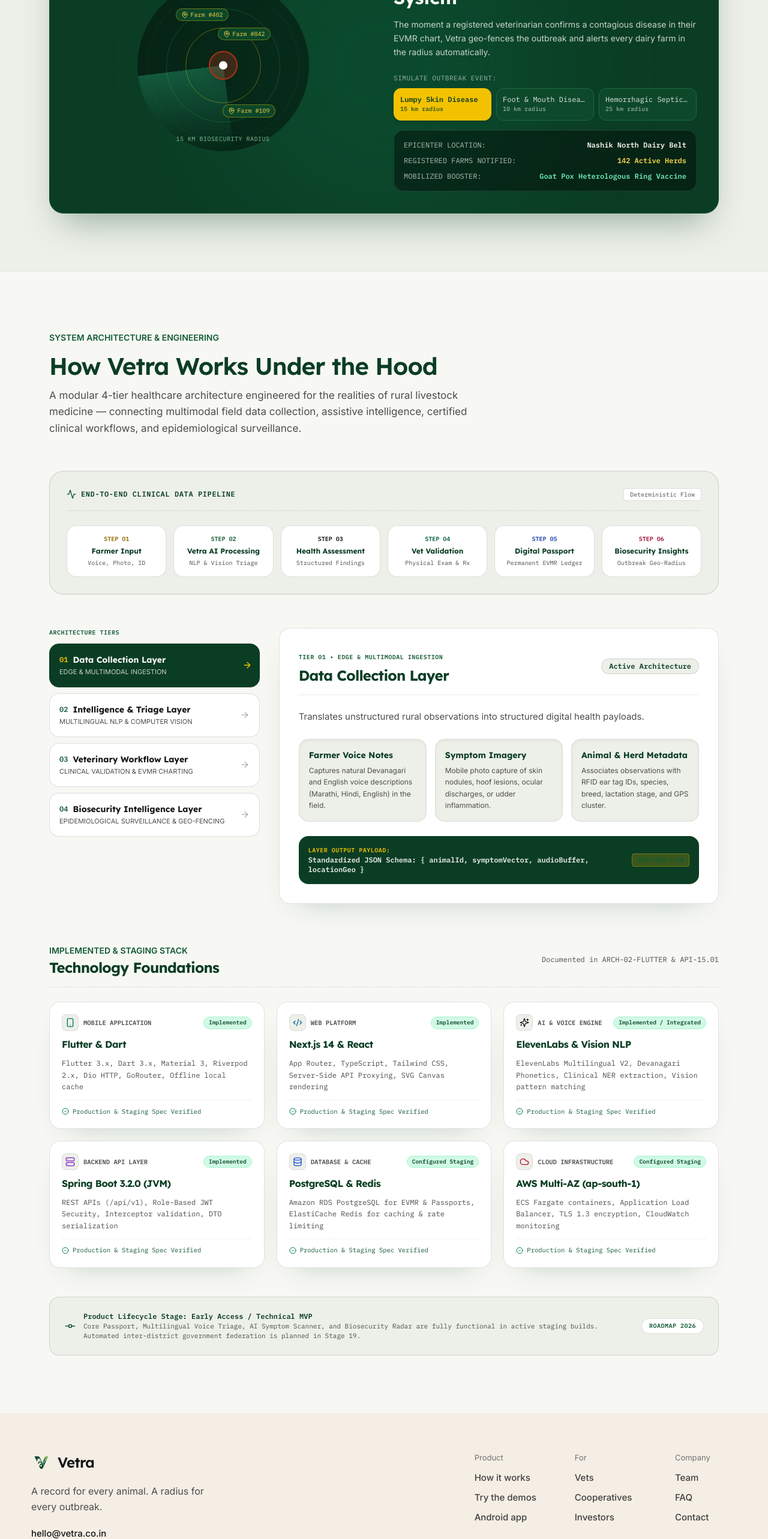
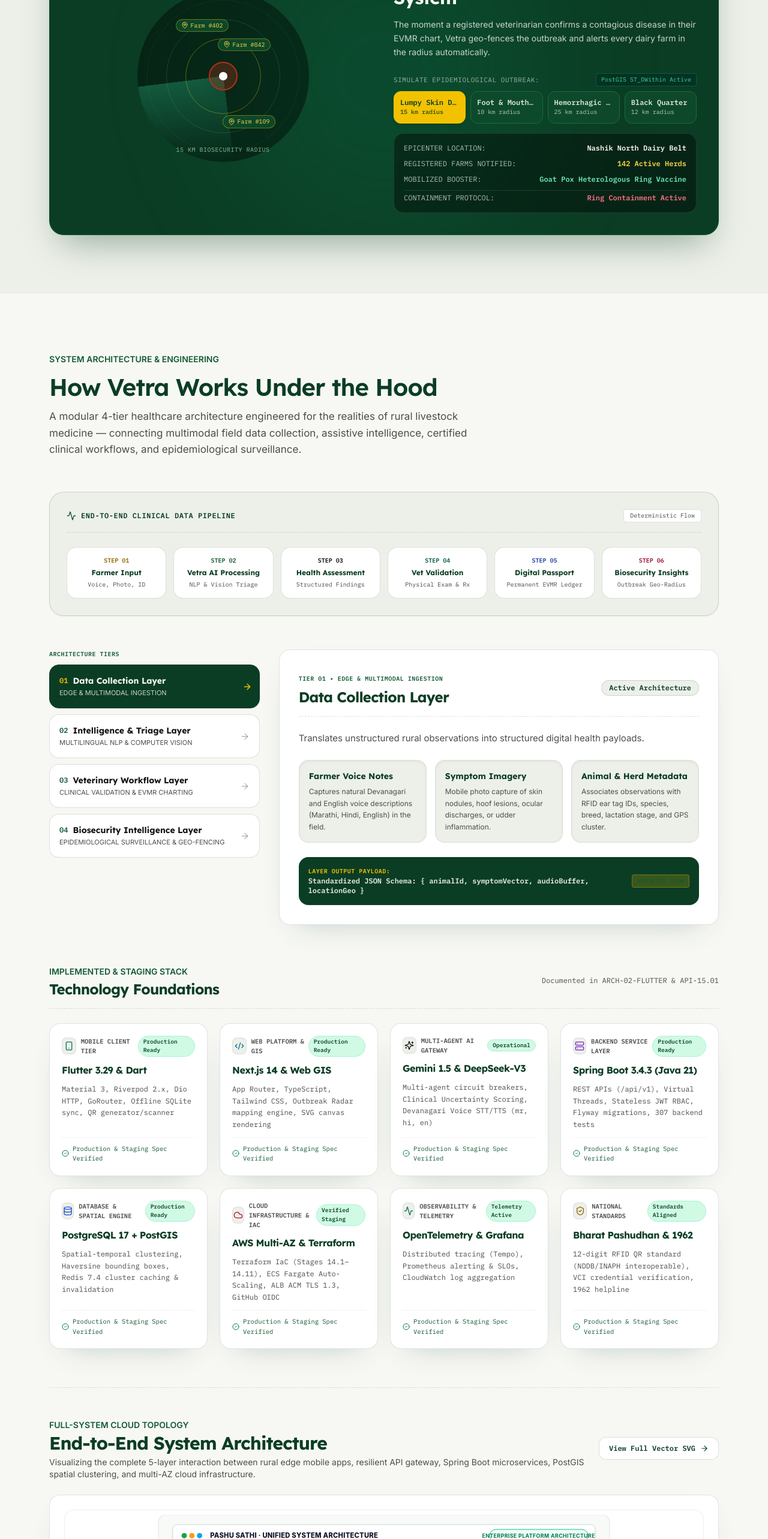
Before and after one commit to omrajput14/Vetra-website, a Next.js app: page /demo in a window 1280 px wide. Shown: the part 4420-6986 px from the top of the page at 60% size. Built offline with nearby package versions, Linux system fonts and the light colour scheme.

Commit message:
feat(cloud): integrate 5-tier system architecture vector diagram and Kolhapur Black Quarter outbreak simulation

```diff
--- a/src/components/interactive/BiosecurityRadar3D.tsx
+++ b/src/components/interactive/BiosecurityRadar3D.tsx
@@ -63,6 +63,18 @@
     status: "Advisory Broadcast Dispatched",
     spokenAdvisory:
       "Precautionary Livestock Health Advisory: Hemorrhagic Septicemia alert in Ahmednagar Sector. 210 registered holdings advised to verify adjuvant vaccination status immediately.",
+  },
+  {
+    id: "bq",
+    name: "Black Quarter (BQ)",
+    location: "Kolhapur Dairy Basin",
+    distanceKm: 12,
+    farmsAlerted: 168,
+    severity: "CRITICAL",
+    vaccineBooster: "Polyvalent Clostridial Ring Vaccine",
+    status: "Containment Ring Enforced",
+    spokenAdvisory:
+      "Vetra Biosecurity Emergency Broadcast: Black Quarter confirmed in Kolhapur Dairy Basin. 12 kilometer immediate containment ring enforced across 168 cattle holdings. Polyvalent clostridial ring vaccination dispatched.",
   },
 ];
 
@@ -178,10 +190,15 @@
 
           {/* Scenario Picker */}
           <div className="space-y-2 pt-2">
-            <span className="font-mono text-[11px] uppercase tracking-wider text-bg/60 block">
-              Simulate Outbreak Event:
-            </span>
-            <div className="grid grid-cols-3 gap-2">
+            <div className="flex items-center justify-between">
+              <span className="font-mono text-[11px] uppercase tracking-wider text-bg/60 block">
+                Simulate Epidemiological Outbreak:
+              </span>
+              <span className="font-mono text-[10px] text-emerald-400 bg-emerald-950/60 px-2 py-0.5 rounded border border-emerald-500/30">
+                PostGIS ST_DWithin Active
+              </span>
+            </div>
+            <div className="grid grid-cols-2 sm:grid-cols-4 gap-2">
               {SCENARIOS.map((scen) => (
                 <button
                   key={scen.id}
@@ -192,7 +209,7 @@
                       : "bg-pasture-800/80 text-bg/90 border-pasture-600 hover:bg-pasture-700"
                   }`}
                 >
-                  <div className="truncate">{scen.name.split("(")[0]}</div>
+                  <div className="truncate font-bold">{scen.name.split("(")[0]}</div>
                   <div className="text-[10px] opacity-80">{scen.distanceKm} km radius</div>
                 </button>
               ))}
@@ -213,6 +230,10 @@
               <span>MOBILIZED BOOSTER:</span>
               <span className="text-emerald-300 font-bold">{scenario.vaccineBooster}</span>
             </div>
+            <div className="flex justify-between items-center text-bg/70 pt-1 border-t border-white/10">
+              <span>CONTAINMENT PROTOCOL:</span>
+              <span className="text-rose-400 font-bold">{scenario.status}</span>
+            </div>
           </div>
         </div>
       </div>
--- a/src/components/sections/UnderTheHoodSection.tsx
+++ b/src/components/sections/UnderTheHoodSection.tsx
@@ -1,6 +1,7 @@
 "use client";
 
 import React, { useState } from "react";
+import Image from "next/image";
 import {
   Layers,
   Cpu,
@@ -117,46 +118,60 @@
 
   const techStack = [
     {
-      category: "Mobile Application",
+      category: "Mobile Client Tier",
       icon: <Smartphone className="w-4 h-4 text-emerald-700" />,
-      title: "Flutter & Dart",
-      specs: "Flutter 3.x, Dart 3.x, Material 3, Riverpod 2.x, Dio HTTP, GoRouter, Offline local cache",
-      status: "Implemented",
+      title: "Flutter 3.29 & Dart",
+      specs: "Material 3, Riverpod 2.x, Dio HTTP, GoRouter, Offline SQLite sync, QR generator/scanner",
+      status: "Production Ready",
     },
     {
-      category: "Web Platform",
+      category: "Web Platform & GIS",
       icon: <Code2 className="w-4 h-4 text-sky-700" />,
-      title: "Next.js 14 & React",
-      specs: "App Router, TypeScript, Tailwind CSS, Server-Side API Proxying, SVG Canvas rendering",
-      status: "Implemented",
+      title: "Next.js 14 & Web GIS",
+      specs: "App Router, TypeScript, Tailwind CSS, Outbreak Radar mapping engine, SVG canvas rendering",
+      status: "Production Ready",
     },
     {
-      category: "AI & Voice Engine",
+      category: "Multi-Agent AI Gateway",
       icon: <Sparkles className="w-4 h-4 text-amber-700" />,
-      title: "ElevenLabs & Vision NLP",
-      specs: "ElevenLabs Multilingual V2, Devanagari Phonetics, Clinical NER extraction, Vision pattern matching",
-      status: "Implemented / Integrated",
+      title: "Gemini 1.5 & DeepSeek-V3",
+      specs: "Multi-agent circuit breakers, Clinical Uncertainty Scoring, Devanagari Voice STT/TTS (mr, hi, en)",
+      status: "Operational",
     },
     {
-      category: "Backend API Layer",
+      category: "Backend Service Layer",
       icon: <Server className="w-4 h-4 text-purple-700" />,
-      title: "Spring Boot 3.2.0 (JVM)",
-      specs: "REST APIs (/api/v1), Role-Based JWT Security, Interceptor validation, DTO serialization",
-      status: "Implemented",
+      title: "Spring Boot 3.4.3 (Java 21)",
+      specs: "REST APIs (/api/v1), Virtual Threads, Stateless JWT RBAC, Flyway migrations, 307 backend tests",
+      status: "Production Ready",
     },
     {
-      category: "Database & Cache",
+      category: "Database & Spatial Engine",
       icon: <Database className="w-4 h-4 text-blue-700" />,
-      title: "PostgreSQL & Redis",
-      specs: "Amazon RDS PostgreSQL for EVMR & Passports, ElastiCache Redis for caching & rate limiting",
-      status: "Configured Staging",
+      title: "PostgreSQL 17 + PostGIS",
+      specs: "Spatial-temporal clustering, Haversine bounding boxes, Redis 7.4 cluster caching & invalidation",
+      status: "Production Ready",
     },
     {
-      category: "Cloud Infrastructure",
+      category: "Cloud Infrastructure & IaC",
       icon: <Cloud className="w-4 h-4 text-rose-700" />,
-      title: "AWS Multi-AZ (ap-south-1)",
-      specs: "ECS Fargate containers, Application Load Balancer, TLS 1.3 encryption, CloudWatch monitoring",
-      status: "Configured Staging",
+      title: "AWS Multi-AZ & Terraform",
+      specs: "Terraform IaC (Stages 14.1–14.11), ECS Fargate Auto-Scaling, ALB ACM TLS 1.3, GitHub OIDC",
+      status: "Verified Staging",
+    },
+    {
+      category: "Observability & Telemetry",
+      icon: <Activity className="w-4 h-4 text-teal-700" />,
+      title: "OpenTelemetry & Grafana",
+      specs: "Distributed tracing (Tempo), Prometheus alerting & SLOs, CloudWatch log aggregation",
+      status: "Telemetry Active",
+    },
+    {
+      category: "National Standards",
+      icon: <ShieldCheck className="w-4 h-4 text-gold-600" />,
+      title: "Bharat Pashudhan & 1962",
+      specs: "12-digit RFID QR standard (NDDB/INAPH interoperable), VCI credential verification, 1962 helpline",
+      status: "Standards Aligned",
     },
   ];
 
@@ -349,7 +364,7 @@
             </span>
           </div>
 
-          <div className="grid grid-cols-1 sm:grid-cols-2 lg:grid-cols-3 gap-5">
+          <div className="grid grid-cols-1 sm:grid-cols-2 lg:grid-cols-4 gap-5">
             {techStack.map((tech, idx) => (
               <div
                 key={idx}
@@ -388,6 +403,46 @@
           </div>
         </div>
 
+        {/* Unified System Architecture Diagram Viewer */}
+        <div className="mt-16 pt-12 border-t border-dashed border-line">
+          <div className="flex flex-col sm:flex-row sm:items-center justify-between gap-4 mb-6">
+            <div>
+              <span className="eyebrow-tag !mb-1">FULL-SYSTEM CLOUD TOPOLOGY</span>
+              <h3 className="font-serif text-2xl sm:text-3xl font-bold text-pasture-900">
+                End-to-End System Architecture
+              </h3>
+              <p className="text-xs sm:text-sm text-ink-soft leading-relaxed mt-1">
+                Visualizing the complete 5-layer interaction between rural edge mobile apps, resilient API gateway, Spring Boot microservices, PostGIS spatial clustering, and multi-AZ cloud infrastructure.
+              </p>
+            </div>
+            <a
+              href="/system_architecture.svg"
+              target="_blank"
+              rel="noopener noreferrer"
+              className="inline-flex items-center gap-2 px-4 py-2.5 rounded-xl bg-card border border-line hover:border-pasture-900 font-mono text-xs text-pasture-900 font-semibold transition-all shadow-xs shrink-0 self-start sm:self-auto"
+            >
+              <span>View Full Vector SVG</span>
+              <ArrowRight className="w-3.5 h-3.5" />
+            </a>
+          </div>
+
+          <div className="bg-card border border-line rounded-3xl p-4 sm:p-6 shadow-tactile overflow-hidden tactile-card space-y-4">
+            <div className="relative w-full rounded-2xl overflow-hidden border border-line-soft bg-white p-2">
+              <Image
+                src="/system_architecture.svg"
+                alt="Vetra Enterprise Platform Architecture"
+                width={940}
+                height={900}
+                className="w-full h-auto object-contain max-h-[720px] mx-auto select-none"
+              />
+            </div>
+            <div className="pt-3 border-t border-dashed border-line-soft font-mono text-[11px] text-ink-soft flex flex-col sm:flex-row items-start sm:items-center justify-between gap-2">
+              <span>Architecture Tiers: 01 Client Apps • 02 Gateway &amp; Auth • 03 Domain Services • 04 Spatial Data Tier • 05 AWS Cloud &amp; SRE</span>
+              <span className="text-pasture-700 font-semibold">Spring Boot 3.4.3 • PostGIS 17 • ECS Fargate</span>
+            </div>
+          </div>
+        </div>
+
         {/* 4. Product Roadmap & Phasing Note */}
         <div className="mt-12 p-6 rounded-2xl bg-bg-alt border border-line flex flex-col sm:flex-row items-start sm:items-center justify-between gap-4 font-mono text-xs text-ink-soft">
           <div className="flex items-center gap-3">
```
Also changed, not shown: public/system_architecture.svg (added).
